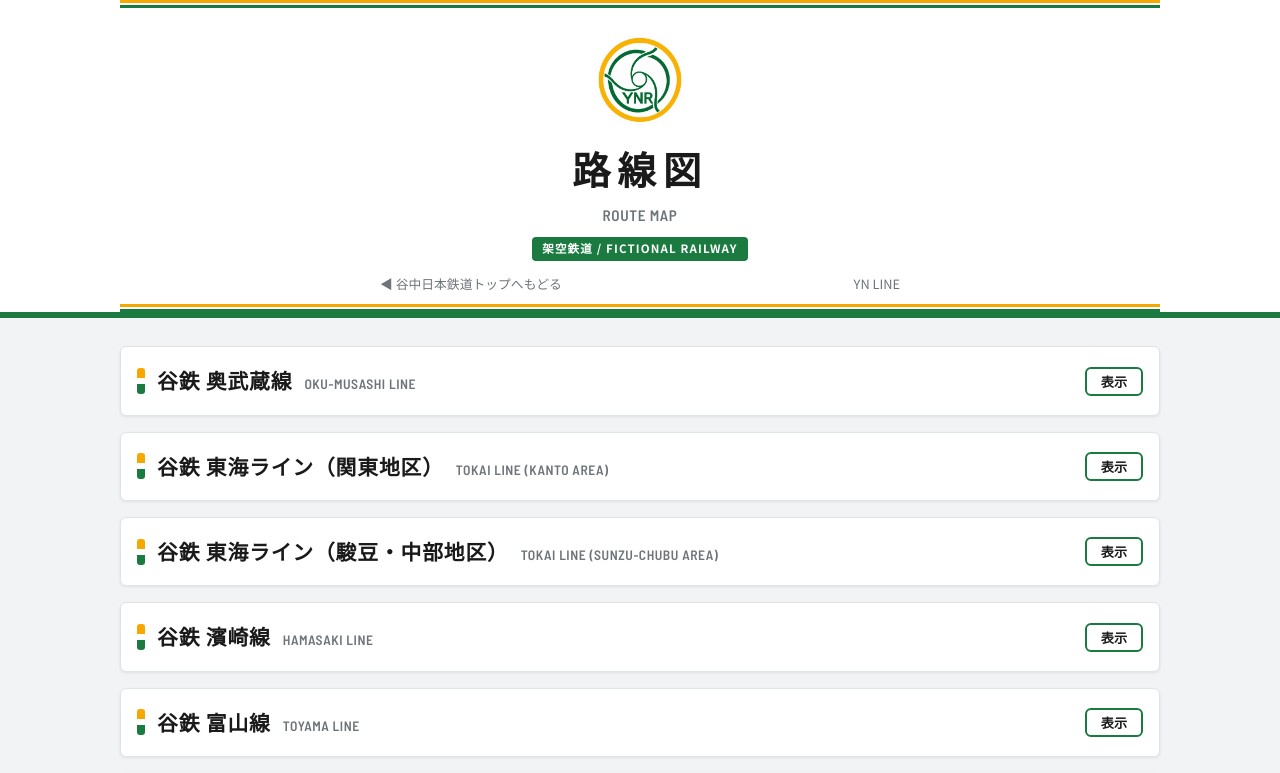
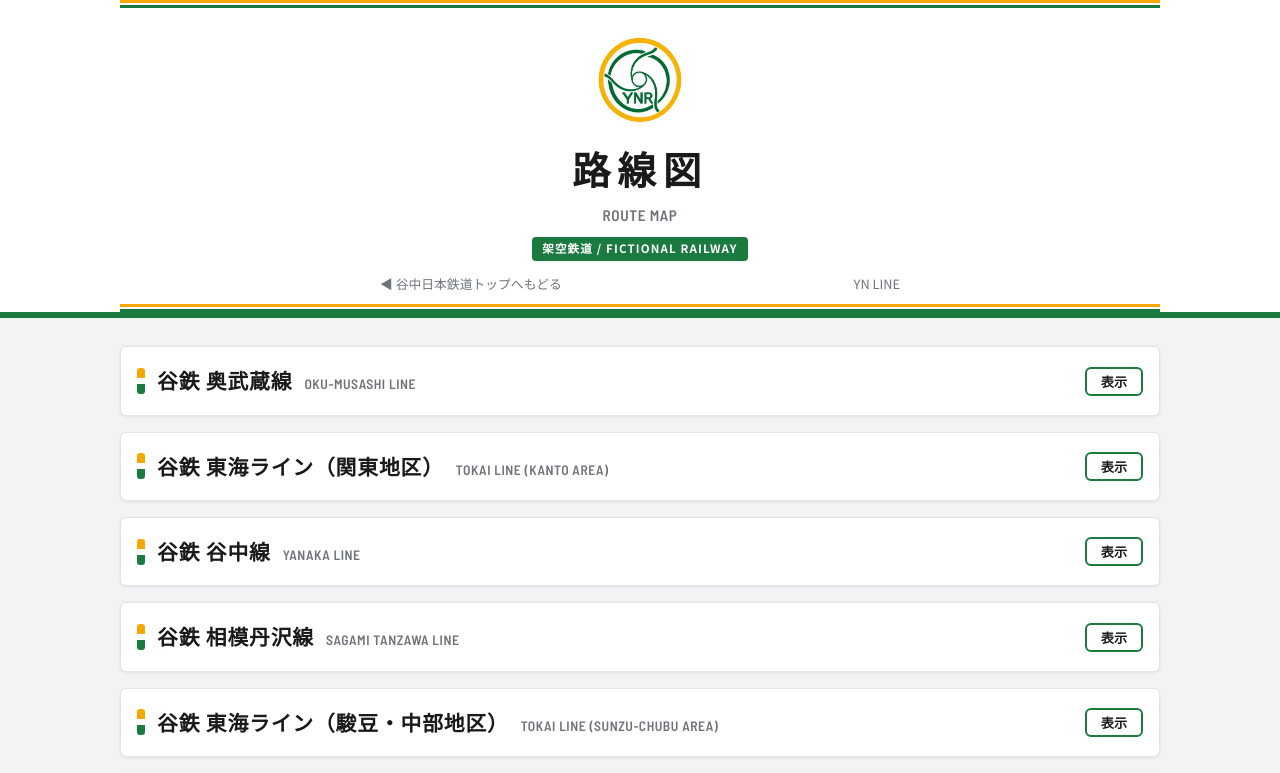
Before and after one commit to yishi34/rail-sign-news, a Next.js app: page /yanaka/routemap in a window 1280 px wide. Shown: the top 773 px of the page. Built offline with nearby package versions, Linux system fonts and the light colour scheme.

Commit message:
Add Yanaka and Sagami Tanzawa lines

```diff
--- a/app/globals.css
+++ b/app/globals.css
@@ -275,6 +275,7 @@ main.yk-main{grid-template-columns:minmax(0,1fr)}
 .rm-svg .rm-tier{font-weight:900;font-size:15px;font-family:"Noto Sans JP",sans-serif}
 .rm-svg .rm-name{font-size:15px;font-weight:600;fill:var(--caption);font-family:"Noto Sans JP",sans-serif}
 .rm-svg .rm-name-exp{font-weight:900;fill:var(--sign-ink)}
+.rm-svg .rm-subname{font-size:10.5px;font-weight:700;fill:var(--caption);font-family:"Noto Sans JP",sans-serif}
 .rm-svg .rm-transfer{font-size:9.5px;font-weight:600;fill:#0072bc;font-family:"Noto Sans JP",sans-serif}
 .rm-svg .rm-cont{font-size:13px;font-weight:900;fill:var(--sign-ink);font-family:"Noto Sans JP",sans-serif}
 .rm-svg .rm-cont-sub{font-size:11px;font-weight:700;fill:var(--caption);font-family:"Noto Sans JP",sans-serif}
--- a/app/yanaka/routemap/Downloads.js
+++ b/app/yanaka/routemap/Downloads.js
@@ -9,6 +9,7 @@ const SVG_STYLE = `
 .rm-tier{font-weight:900;font-size:15px;font-family:'Noto Sans JP',sans-serif}
 .rm-name{font-size:15px;font-weight:600;fill:#6e7479;font-family:'Noto Sans JP',sans-serif}
 .rm-name-exp{font-weight:900;fill:#1a1a1a}
+.rm-subname{font-size:10.5px;font-weight:700;fill:#6e7479;font-family:'Noto Sans JP',sans-serif}
 .rm-transfer{font-size:9.5px;font-weight:600;fill:#0072bc;font-family:'Noto Sans JP',sans-serif}
 .rm-cont{font-size:13px;font-weight:900;fill:#1a1a1a;font-family:'Noto Sans JP',sans-serif}
 .rm-cont-sub{font-size:11px;font-weight:700;fill:#6e7479;font-family:'Noto Sans JP',sans-serif}
--- a/data/yanaka.json
+++ b/data/yanaka.json
@@ -222,7 +222,7 @@
           { "code": "YH05", "name": "新浜松町", "rank": 3, "transfer": ["JR各線", "東京モノレール"] },
           { "code": "YH06", "name": "三田", "rank": 2, "transfer": ["都営三田線", "都営浅草線"] },
           { "code": "YH07", "name": "新泉岳寺", "rank": 2, "transfer": ["都営浅草線", "京急線"] },
-          { "code": "YH08", "name": "谷鉄品川", "rank": 3, "transfer": ["東海道新幹線", "JR各線", "京急線"] },
+          { "code": "YH08", "name": "谷鉄品川", "rank": 3, "transfer": ["谷鉄 谷中線", "東海道新幹線", "JR各線", "京急線"] },
           { "code": "YH09", "name": "南品川", "rank": 1 },
           { "code": "YH10", "name": "大井町", "rank": 1, "transfer": ["JR京浜東北線", "東急大井町線", "りんかい線"] },
           { "code": "YH11", "name": "南大井", "rank": 1 },
@@ -247,7 +247,63 @@
           { "code": "YH30", "name": "新大磯", "rank": 2 },
           { "code": "YH31", "name": "富士見ヶ丘", "rank": 1 },
           { "code": "YH32", "name": "新国府津", "rank": 3, "transfer": ["JR東海道線", "JR御殿場線"] },
-          { "code": "YH33", "name": "小田原", "rank": 3, "transfer": ["東海道新幹線", "JR各線", "小田急線", "箱根登山鉄道", "伊豆箱根鉄道"] }
+          { "code": "YH33", "name": "小田原", "rank": 3, "transfer": ["谷鉄 相模丹沢線", "東海道新幹線", "JR各線", "小田急線", "箱根登山鉄道", "伊豆箱根鉄道"] }
+        ]
+      },
+      {
+        "id": "yanaka-line",
+        "name": "谷鉄 谷中線",
+        "nameEn": "YANAKA LINE",
+        "note": "これはイメージ路線図です。谷鉄品川から新宿を経由し、谷中へ向かう都心縦断路線です。",
+        "stationGap": 132,
+        "types": [
+          { "id": "rap", "label": "快速", "color": "#e11d48", "rank": 2 },
+          { "id": "loc", "label": "各駅停車", "color": "#0f766e", "rank": 1 }
+        ],
+        "stations": [
+          { "name": "谷鉄品川", "rank": 2, "transfer": ["谷鉄 東海ライン", "東海道新幹線", "JR各線", "京急線"] },
+          { "name": "高輪台", "rank": 1, "transfer": ["都営浅草線"] },
+          { "name": "白金高輪", "rank": 1, "transfer": ["東京メトロ南北線", "都営三田線"] },
+          { "name": "広尾", "rank": 1, "transfer": ["東京メトロ日比谷線"] },
+          { "name": "恵比寿", "rank": 1, "transfer": ["JR山手線", "東京メトロ日比谷線"] },
+          { "name": "谷鉄渋谷", "rank": 2, "transfer": ["谷鉄 武蔵環状線", "JR各線", "東急線", "東京メトロ", "京王井の頭線"] },
+          { "name": "代々木公園", "rank": 1, "transfer": ["東京メトロ千代田線"] },
+          { "name": "谷鉄新宿", "rank": 2, "transfer": ["JR各線", "京王線", "小田急線", "東京メトロ丸ノ内線", "都営新宿線", "都営大江戸線"] },
+          { "name": "新大久保", "rank": 1, "transfer": ["JR山手線"] },
+          { "name": "高田馬場", "rank": 2, "transfer": ["JR山手線", "西武新宿線", "東京メトロ東西線"] },
+          { "name": "目白台", "rank": 1 },
+          { "name": "護国寺", "rank": 1, "transfer": ["東京メトロ有楽町線"] },
+          { "name": "千駄木", "rank": 1, "transfer": ["東京メトロ千代田線"] },
+          { "name": "谷中", "subName": "日暮里", "rank": 2, "transfer": ["JR各線", "京成線", "日暮里・舎人ライナー"] }
+        ]
+      },
+      {
+        "id": "sagami-tanzawa",
+        "name": "谷鉄 相模丹沢線",
+        "nameEn": "SAGAMI TANZAWA LINE",
+        "note": "これはイメージ路線図です。橋本では京王相模原線と同一駅で接続し、京王の種別体系に合わせた列車が津久井・宮ヶ瀬・丹沢方面を経て小田原へ向かう谷鉄標準軌間1372mmの連絡路線です。",
+        "stationGap": 98,
+        "types": [
+          { "id": "sp-exp", "label": "特急", "color": "#e60012", "rank": 5 },
+          { "id": "exp", "label": "急行", "color": "#009a44", "rank": 4 },
+          { "id": "semi-exp", "label": "区間急行", "color": "#8b5cf6", "rank": 3 },
+          { "id": "rap", "label": "快速", "color": "#2ca9e1", "rank": 2 },
+          { "id": "loc", "label": "各駅停車", "color": "#0f766e", "rank": 1 }
+        ],
+        "stations": [
+          { "name": "橋本", "rank": 5, "transfer": ["京王相模原線", "JR横浜線", "JR相模線"] },
+          { "name": "相模原北", "rank": 1 },
+          { "name": "津久井湖", "rank": 3 },
+          { "name": "城山口", "rank": 2 },
+          { "name": "宮ヶ瀬口", "rank": 4 },
+          { "name": "清川", "rank": 2 },
+          { "name": "谷鉄厚木", "rank": 5, "transfer": ["小田急小田原線"] },
+          { "name": "伊勢原北", "rank": 2 },
+          { "name": "秦野", "rank": 4, "transfer": ["小田急小田原線"] },
+          { "name": "渋沢", "rank": 3, "transfer": ["小田急小田原線"] },
+          { "name": "谷鉄松田", "rank": 4, "transfer": ["JR御殿場線", "小田急小田原線"] },
+          { "name": "開成", "rank": 2 },
+          { "name": "小田原", "rank": 5, "transfer": ["谷鉄 東海ライン", "東海道新幹線", "JR各線", "小田急線", "箱根登山鉄道", "伊豆箱根鉄道"] }
         ]
       },
       {
@@ -261,7 +317,7 @@
           { "id": "loc", "label": "各駅停車", "color": "#1b7a40", "rank": 1 }
         ],
         "stations": [
-          { "name": "小田原", "rank": 2, "transfer": ["東海道新幹線", "JR各線", "小田急線", "箱根登山鉄道", "伊豆箱根鉄道"] },
+          { "name": "小田原", "rank": 2, "transfer": ["谷鉄 相模丹沢線", "東海道新幹線", "JR各線", "小田急線", "箱根登山鉄道", "伊豆箱根鉄道"] },
           { "name": "新箱根板橋", "rank": 2 },
           { "name": "新早川", "rank": 1 },
           { "name": "片浦", "rank": 1 },
@@ -476,7 +532,7 @@
           { "name": "門前仲町", "rank": 1 },
           { "name": "谷鉄東京", "rank": 2 },
           { "name": "六本木", "rank": 1 },
-          { "name": "谷鉄渋谷", "rank": 2 },
+          { "name": "谷鉄渋谷", "rank": 2, "transfer": ["谷鉄 谷中線", "JR各線", "東急線", "東京メトロ", "京王井の頭線"] },
           { "name": "谷鉄三軒茶屋", "rank": 2 },
           { "name": "上馬", "rank": 1 },
           { "name": "新千歳台", "rank": 1 },
```
Also changed, not shown: app/yanaka/routemap/page.js (+28 -9 lines).
